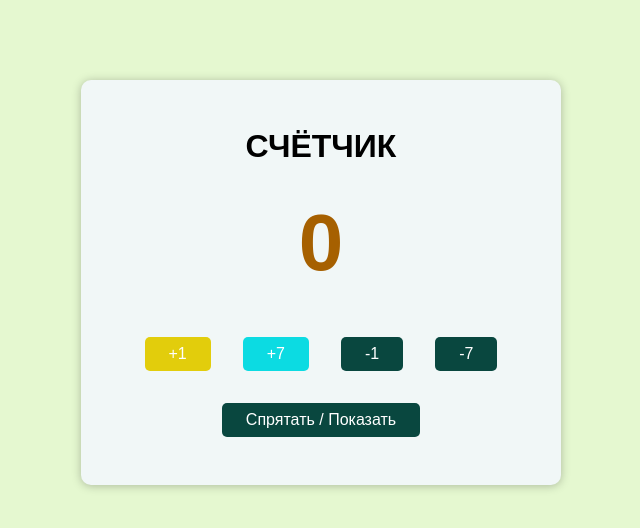
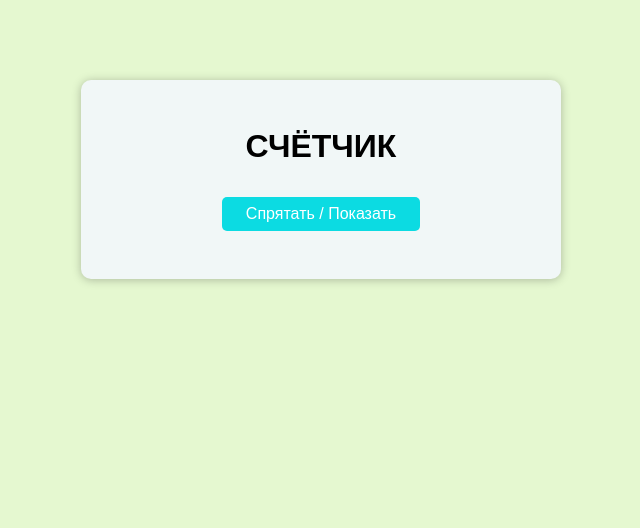
Before and after one commit to Waldemar-00/redux-start, a React (Create React App) app: page / in a window 1280 px wide. Shown: the top 528 px of the page, without its empty margins (319-959 px from the left). Built offline with nearby package versions, Linux system fonts and the light colour scheme.

Commit message:
Added toggle function for the counter.

```diff
--- a/src/components/Counter.js
+++ b/src/components/Counter.js
@@ -1,23 +1,31 @@
 import classes from "./Counter.module.css"
 import { useSelector, useDispatch } from 'react-redux'
 const Counter = () => {
-  const toggleCounterHandler = () => {}
-  const counter = useSelector(state => state.counter)
+  const stateObject = useSelector(state => { return { counter: state.counter, isVisibleCounter: state.isVisibleCounter}})
   const dispatch = useDispatch()
   function changeCounter(action, payload) {
     dispatch({ type: action, payload: payload})
   }
+  const toggleCounterHandler = (action, payload) => {
+    dispatch({ type: action, payload: payload })
+  }
   return (
     <main className={classes.counter}>
       <h1>Счётчик</h1>
-      <div className={classes.value}>{counter}</div>
+      {
+        stateObject.isVisibleCounter &&
+        <div className={classes.value}>{stateObject.counter}</div>
+      }
+      {
+        stateObject.isVisibleCounter &&
         <div>
           <button onClick={() => changeCounter('CHANGE_VALUE', 1)}>+1</button>
           <button onClick={() => changeCounter('CHANGE_VALUE', 7)}>+7</button>
           <button onClick={() => changeCounter('CHANGE_VALUE', -1)}>-1</button>
           <button onClick={() => changeCounter('CHANGE_VALUE', -7)}>-7</button>
         </div>
-      <button onClick={toggleCounterHandler}>Спрятать / Показать</button>
+      }
+      <button onClick={() => toggleCounterHandler('TOGGLE', !stateObject.isVisibleCounter)}>Спрятать / Показать</button>
     </main>
   )
 }
--- a/src/store/redux.js
+++ b/src/store/redux.js
@@ -1,9 +1,15 @@
 import { legacy_createStore } from 'redux'
-function reducer(state = { counter: 0 }, action) {
+function reducer(state = { counter: 0, isVisibleCounter: false }, action) {
   switch (action.type) {
     case 'CHANGE_VALUE':
       return {
-        counter: state.counter + action.payload
+        counter: state.counter + action.payload,
+        isVisibleCounter: true
+      }
+    case 'TOGGLE':
+      return {
+        counter: state.counter,
+        isVisibleCounter: state.isVisibleCounter = action.payload
       }
     default: return state
   }
```
Lines whose indentation alone changed are shown as unchanged.
